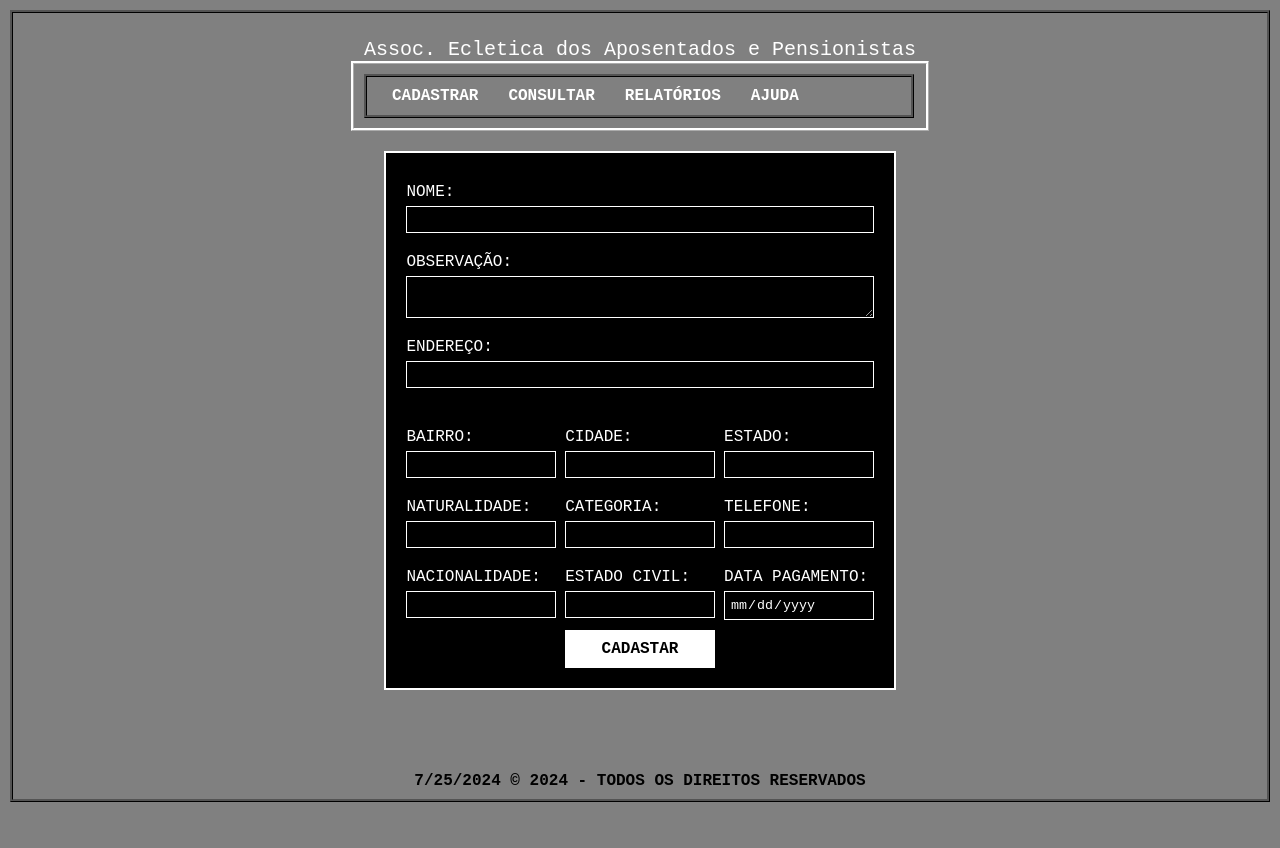
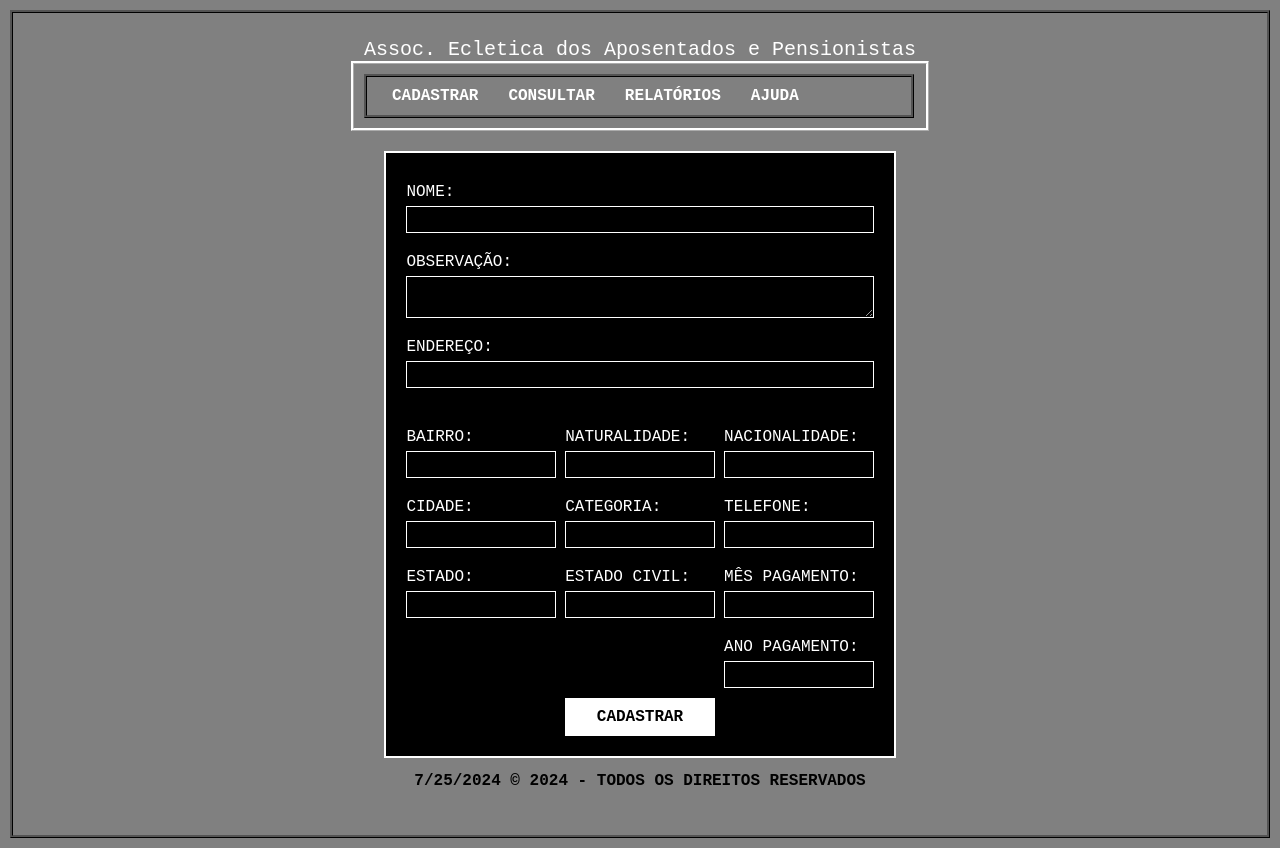
Before and after one commit to fabiobatoni/admin_customers, a React (Vite) app: page /create in a window 1280 px wide. Before the commit the page ends 812 px from the top, so only its background shows below. Built offline with nearby package versions, Linux system fonts and the light colour scheme.

Commit message:
fix: add field mes and ano

```diff
--- a/src/pages/CreateClient/index.tsx
+++ b/src/pages/CreateClient/index.tsx
@@ -23,16 +23,17 @@ export function CreateClient(){
             <label>Bairro:</label>
             <input type="text" name="bairro" />
 
-            <label>Naturalidade:</label>
-            <input type="text" name="naturalidade" />
+            <label>Cidade:</label>
+            <input type="text" name="cidade" />
 
-            <label>Nacionalidade:</label>
-            <input type="text" name="nacionalidade" />
+            <label>Estado:</label>
+            <input type="text" name="estado" />
+
           </div>
 
           <div className="form-column">
-            <label>Cidade:</label>
-            <input type="text" name="cidade" />
+            <label>Naturalidade:</label>
+            <input type="text" name="naturalidade" />
 
             <label>Categoria:</label>
             <input type="text" name="categoria" />
@@ -42,18 +43,21 @@ export function CreateClient(){
           </div>
 
           <div className="form-column">
-            <label>Estado:</label>
-            <input type="text" name="estado" />
+            <label>Nacionalidade:</label>
+            <input type="text" name="nacionalidade" />
 
             <label>Telefone:</label>
             <input type="tel" name="telefone1" />
 
-            <label>Data pagamento:</label>
-            <input type="date" name="mespago" />
+            <label>Mês pagamento:</label>
+            <input type="number" name="mespago" />
+
+            <label>Ano pagamento:</label>
+            <input type="number" name="mespago" />
           </div>
         </div>
       </form>
-      <button type="submit" className="submit-button">Cadastar</button>
+      <button type="submit" className="submit-button">Cadastrar</button>
     </div>
     </>
   );
```
